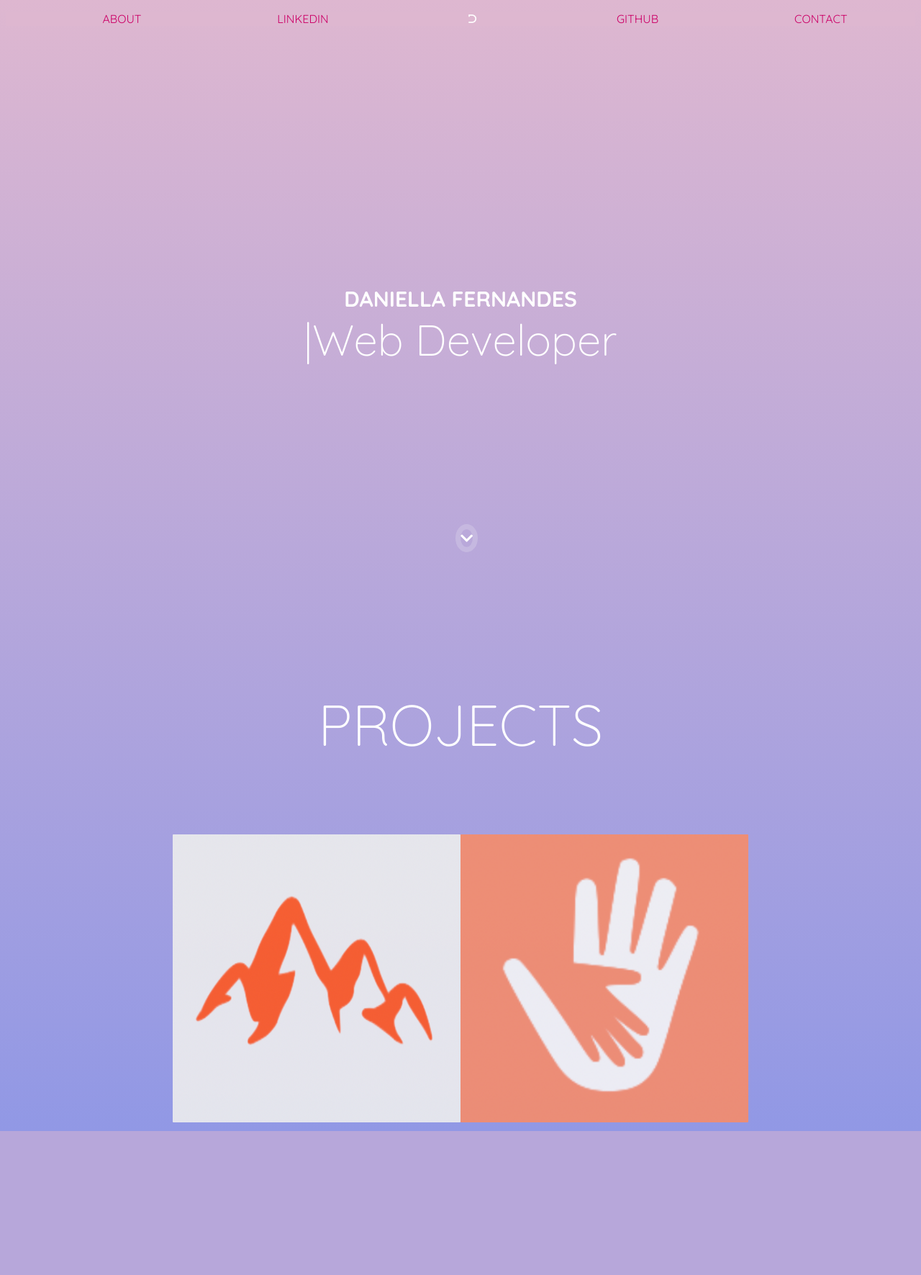
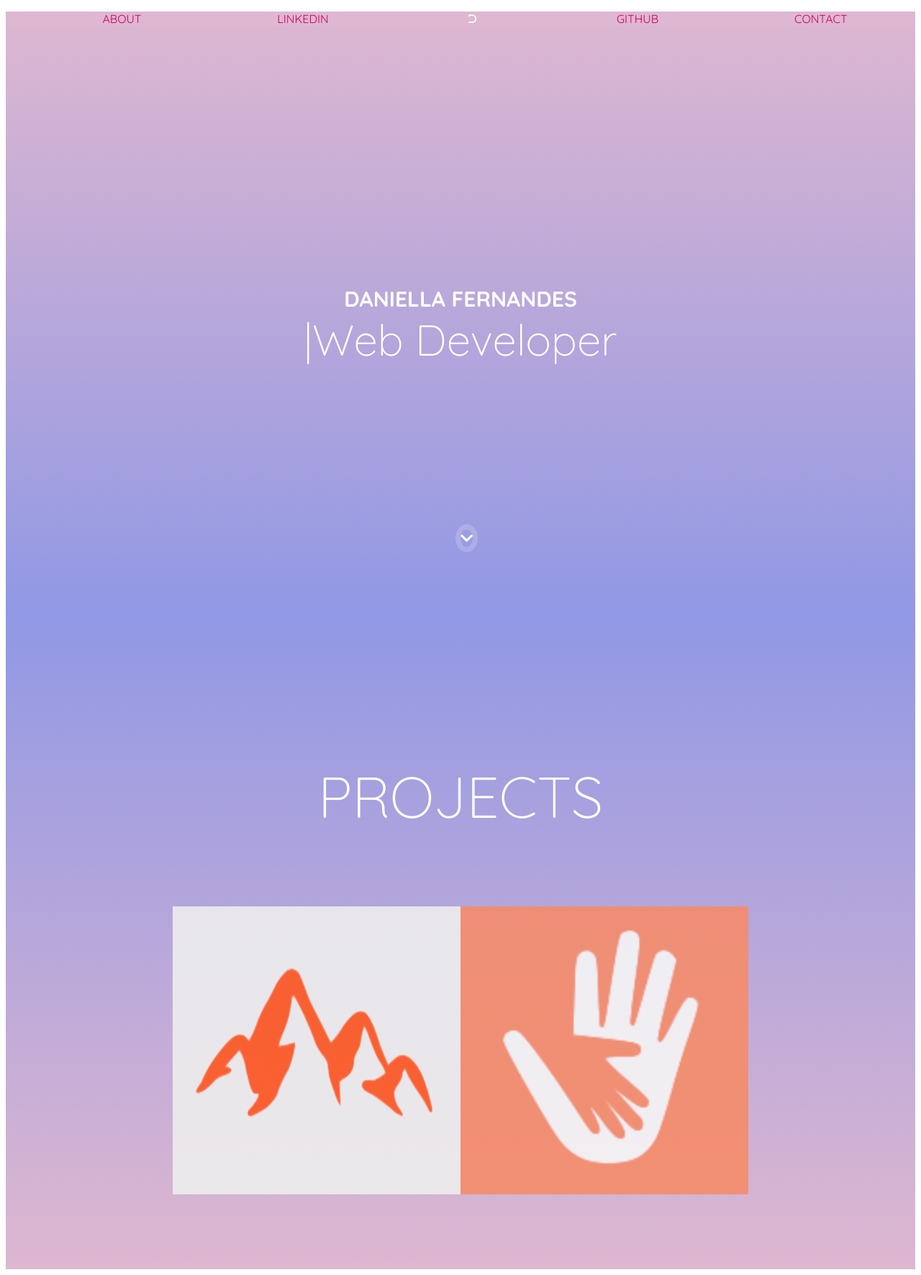
Before and after one commit to daniellafernandes14/Portfolio, a PHP site: page /portfolio.html in a window 1280 px wide. Shown: the whole page at 72% size. Before the commit the page ends 1571 px from the top, so only its background shows below. Run offline with PHP 8.4, Linux system fonts and the light colour scheme; some libraries are stand-ins or nearby versions.

Commit message:
Updated colours of page by marking off different parts of the page in different divs

```diff
--- a/portfolio.html
+++ b/portfolio.html
@@ -17,6 +17,7 @@
   </head>
 
   <body>
+  <div class='page-1'>
     <div class='header'>
       <ul>
         <li class="bubbly-button"><a href="#">ABOUT</a></li>
@@ -46,7 +47,9 @@
         <a href="#projects"><i class="fas fa-chevron-down"></i></a>
       </div>
     </div>
+  </div>
 
+  <div class='page-2'>
     <div id='projects'>
       <h1>PROJECTS</h1>
       <div class='portfolio-card'>
@@ -54,7 +57,7 @@
         <a href="http://www.papayapapaya.com/" target="_blank"><img src="images/papaya.png"></a>
       </div>
     </div>
-
+  </div>
     <script src="javascript/typed.js"></script>
     <script>
       const changeJobTitle = new Typed('#typing', {
--- a/style/body.css
+++ b/style/body.css
@@ -1,6 +1,15 @@
 body {
+  /* background: linear-gradient(rgb(222, 183, 208), #9198e5); */
+  font-family: 'Quicksand', sans-serif;
+}
+
+.page-1 {
   background: linear-gradient(rgb(222, 183, 208), #9198e5);
-  font-family: 'Quicksand', sans-serif;
+}
+
+.page-2 {
+  background: linear-gradient(#9198e5, rgb(222, 183, 208));
+  padding: 100px;
 }
 
 a {
```
